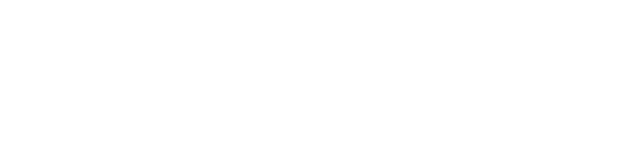
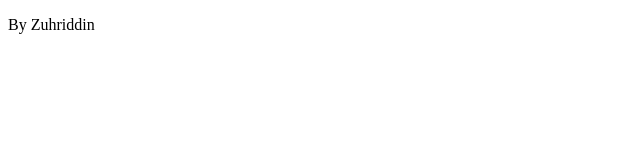
Before and after one commit to ShahriyorDeveloper/team-Project, a plain HTML site: page index.html in a window 1280 px wide. Shown: the whole page, without its empty margins (0-640 px from the left). Drawn offline with Linux system fonts and the light colour scheme.

Commit message:
O'zimdan comment qoldirdim

```diff
--- a/index.html
+++ b/index.html
@@ -6,6 +6,6 @@
     <title>Document</title>
 </head>
 <body>
-
+    <p>By Zuhriddin</p>
 </body>
 </html>
```
